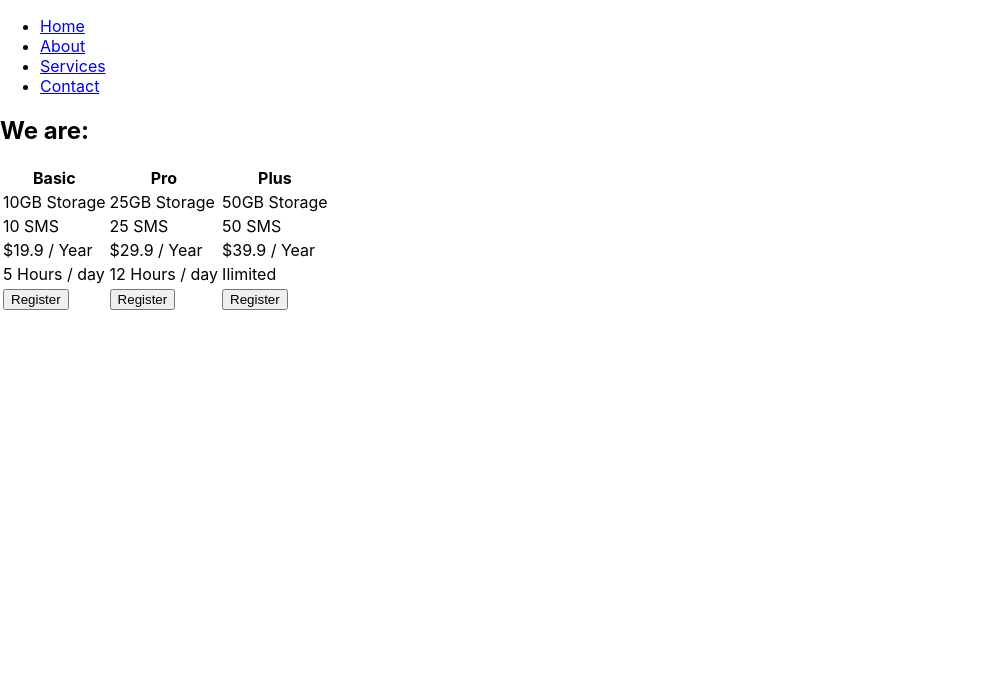
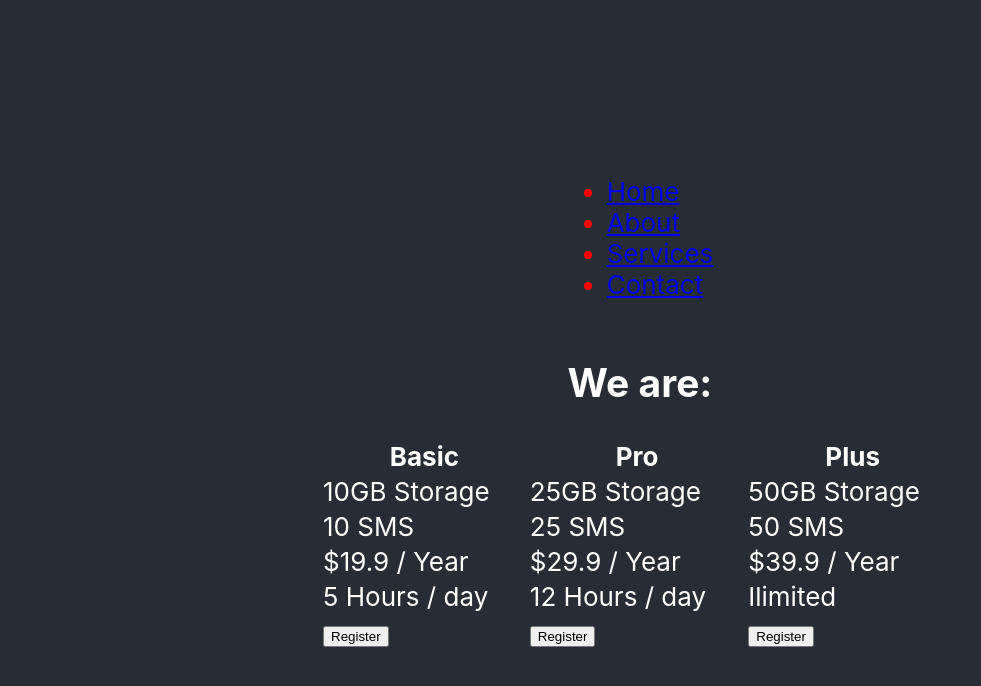
Before and after one commit to Joelpat/blanc, a React (Create React App) app: page /about in a window 1280 px wide. Shown: the top 686 px of the page, without its empty margins (0-981 px from the left). Built offline with nearby package versions, Linux system fonts and the light colour scheme.

Commit message:
oyo suka suka

```diff
--- a/src/App.css
+++ b/src/App.css
@@ -37,3 +37,10 @@
     transform: rotate(360deg);
   }
 }
+
+.table {
+  width: 50vw;
+}
+.nav {
+  color: red;
+}
--- a/src/App.js
+++ b/src/App.js
@@ -7,12 +7,12 @@ import Service from './component/service.js';
 import Nopage from './component/nopage.js';
 import About from './component/about.js';
 import Contact from './component/contact.js';
-import Time from './component/time.js'
+
 
 
  function App() {
 return (
-   <>
+   <div className='App-header'>
     <BrowserRouter>
     <Routes>
       <Route path='/' element={<Layout />}>
@@ -26,7 +26,7 @@ return (
 
     </BrowserRouter>
 
-    </>
+    </div>
   );
 
 }
--- a/src/component/about.js
+++ b/src/component/about.js
@@ -3,7 +3,7 @@ const About = () => {
     return (
         <>
     <h2>We are:</h2>
-    <table>
+    <table className="table">
     <tr>
         <th>Basic</th>
         <th>Pro</th>
--- a/src/component/contact.js
+++ b/src/component/contact.js
@@ -1,7 +1,7 @@
 import { useState } from "react";
 const Contact = () => {
 
-    const [file, setFile] = useState(null);
+    const [file, setFile] = useState('null');
 
     const handleChange = (e) => {
         setFile(URL.createObjectURL(e.target.files[0]));
@@ -10,7 +10,7 @@ const Contact = () => {
         <div>
     <h3>Contact Us:</h3>
     <input type="file" onChange={handleChange}  />
-    <img src={file} />
+    <img src={file} alt="" />
     </div>
     );
 }
--- a/src/component/layout.js
+++ b/src/component/layout.js
@@ -3,7 +3,7 @@
  const Layout = () => {
     return (
         <>
-        <nav>
+        <nav className='nav'>
 
                 <ul>
                     <li>
--- a/src/component/time.js
+++ /dev/null
@@ -1,9 +0,0 @@
-
-function Time() {
-
-const date = new Date().getHours();
-
-return <h2>{(date < 8 || date > 18) ? 'Registration is closed!' : 'Registration is Opened'}</h2>
-}
-
-export default Time;
```
